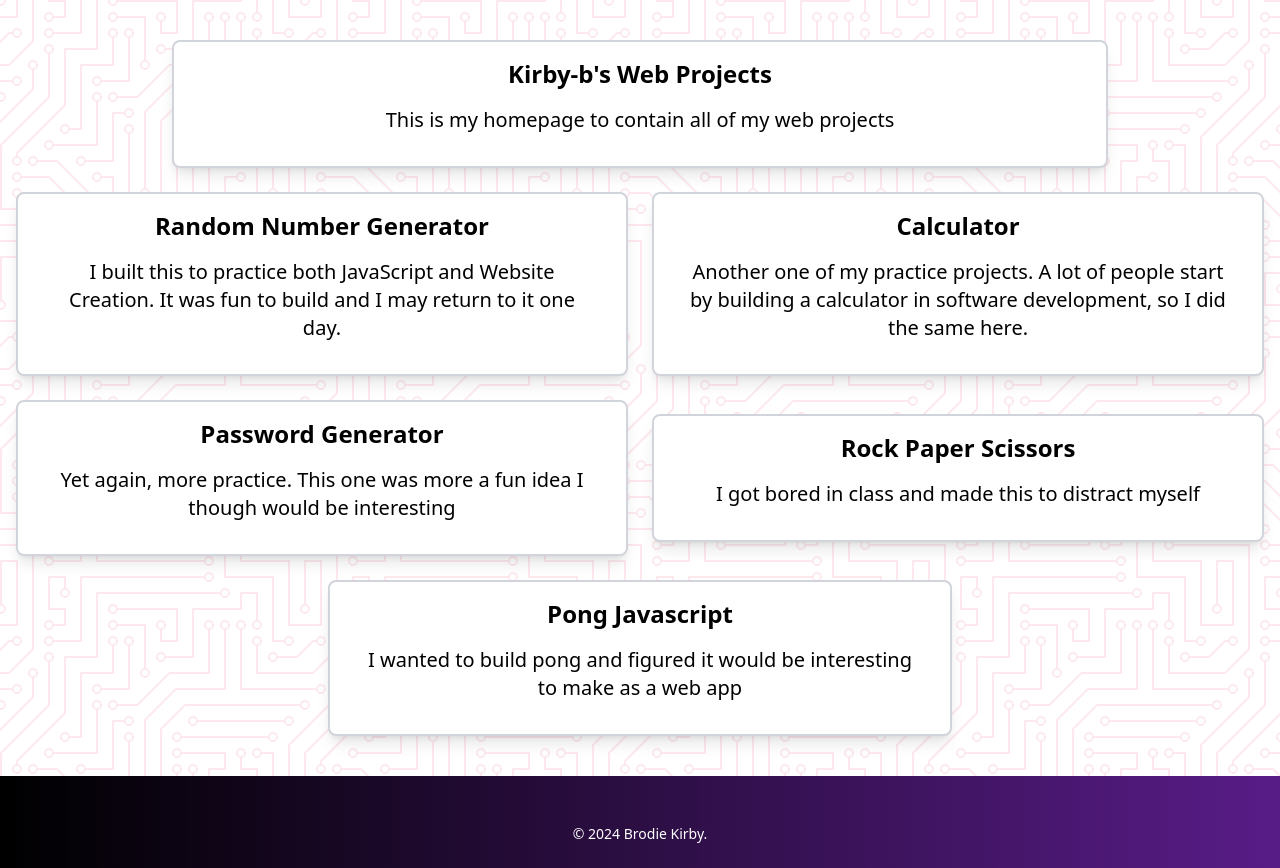
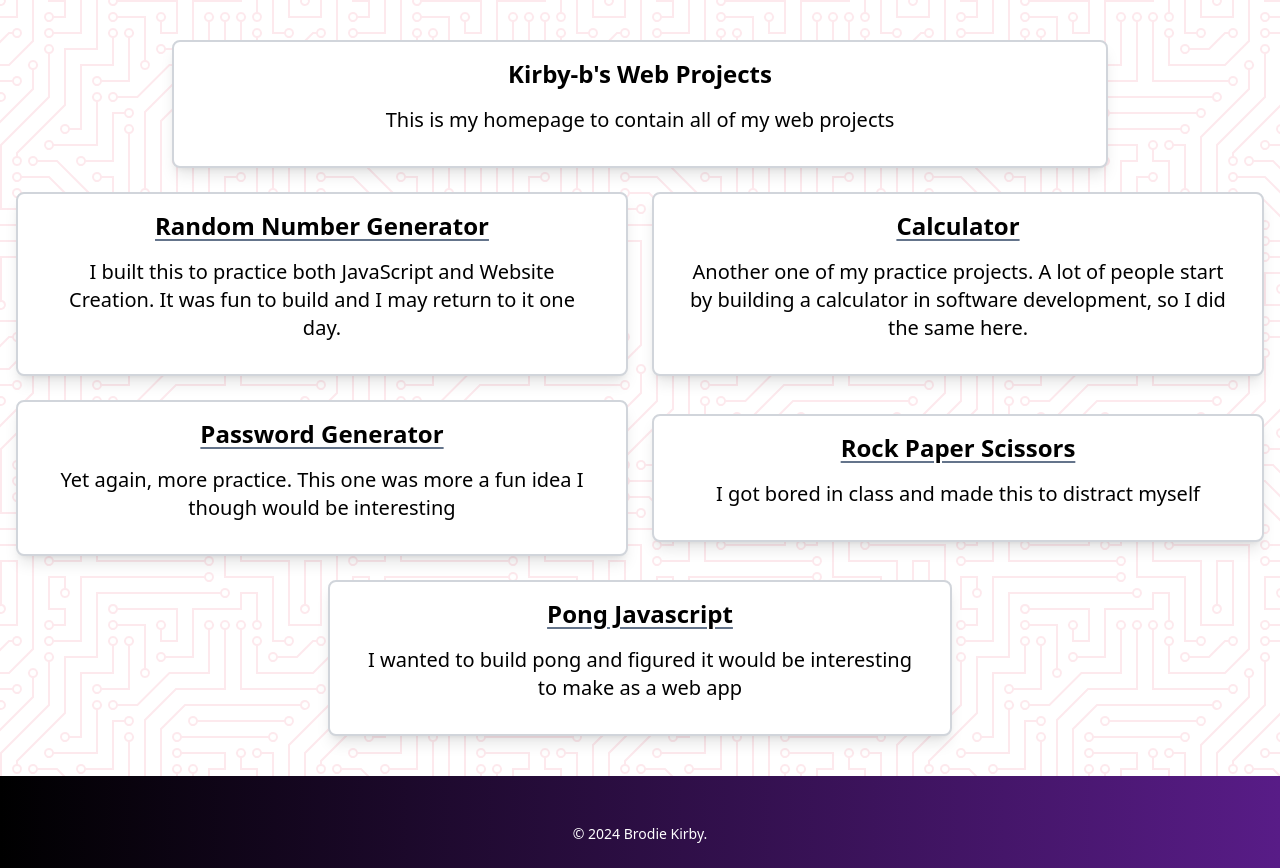
Before and after one commit to kirby-b/WebBasedProjects, a website: page index.html in a window 1280 px wide. Drawn offline with Linux system fonts and the light colour scheme.

Commit message:
Added underlines for links

```diff
--- a/index.html
+++ b/index.html
@@ -30,7 +30,7 @@
                     <!-- Random Number Generator -->
                     <div class="md:w-1/2 p-4 bg-white border-2 border-gray-300 rounded-lg shadow-lg">
                         <div class="text-center text-2xl">
-                            <a href="./rand-num-gen.html" class="hover:text-purple-300" title="Go to the Random Number Generator" target="_blank"><b>Random Number Generator</b></a>
+                            <a href="./rand-num-gen.html" class="hover:text-purple-300 underline underline-offset-4 decoration-slate-500" title="Go to the Random Number Generator"><b>Random Number Generator</b></a>
                         </div>
                         <p class="text-xl font-sans m-4 text-center">
                             I built this to practice both JavaScript and Website Creation. It was fun to build and I may return to it one day.
@@ -39,7 +39,7 @@
                     <!-- Calculator -->
                     <div class="md:w-1/2 p-4 bg-white border-2 border-gray-300 rounded-lg shadow-lg">
                         <div class="text-center text-2xl">
-                            <a href="./Calculator.html" class="hover:text-purple-300" title="Go to Calculator"><b>Calculator</b></a>
+                            <a href="./Calculator.html" class="hover:text-purple-300 underline underline-offset-4 decoration-slate-500" title="Go to Calculator"><b>Calculator</b></a>
                         </div>
                         <p class="text-xl font-sans m-4 text-center">
                             Another one of my practice projects. A lot of people start by building a calculator in software development, so I did the same here.
@@ -51,7 +51,7 @@
                     <!-- Password Generator -->
                     <div class="md:w-1/2 p-4 bg-white border-2 border-gray-300 rounded-lg shadow-lg">
                         <div class="text-center text-2xl">
-                            <a href="./PasswordGen.html" class="hover:text-purple-300" title="Go to the Secure Password Generator"><b>Password Generator</b></a>
+                            <a href="./PasswordGen.html" class="hover:text-purple-300 underline underline-offset-4 decoration-slate-500" title="Go to the Secure Password Generator"><b>Password Generator</b></a>
                         </div>
                         <p class="text-xl font-sans m-4 text-center">
                             Yet again, more practice. This one was more a fun idea I though would be interesting
@@ -60,7 +60,7 @@
                     <!-- Rock Paper Scissors -->
                     <div class="md:w-1/2 p-4 bg-white border-2 border-gray-300 rounded-lg shadow-lg">
                         <div class="text-center text-2xl">
-                            <a href="Rock-Paper-Scissors/index.html" class="hover:text-purple-300" target="_blank" title="Play my Rock Paper Scissors game"><b>Rock Paper Scissors</b></a>
+                            <a href="Rock-Paper-Scissors/index.html" class="hover:text-purple-300 underline underline-offset-4 decoration-slate-500" target="_blank" title="Play my Rock Paper Scissors game"><b>Rock Paper Scissors</b></a>
                         </div>
                         <p class="text-xl font-sans m-4 text-center">
                             I got bored in class and made this to distract myself
@@ -72,7 +72,7 @@
                     <!-- Pong -->
                     <div class="md:w-1/2 p-4 bg-white border-2 border-gray-300 rounded-lg shadow-lg">
                         <div class="text-center text-2xl">
-                            <a href="Js-Pong/index.html" class="hover:text-purple-300" target="_blank" title="Pong made with Javascript"><b>Pong Javascript</b></a>
+                            <a href="Js-Pong/index.html" class="hover:text-purple-300 underline underline-offset-4 decoration-slate-500" target="_blank" title="Pong made with Javascript"><b>Pong Javascript</b></a>
                         </div>
                         <p class="text-xl font-sans m-4 text-center">
                             I wanted to build pong and figured it would be interesting to make as a web app
```
Also changed, not shown: src/built.css.
